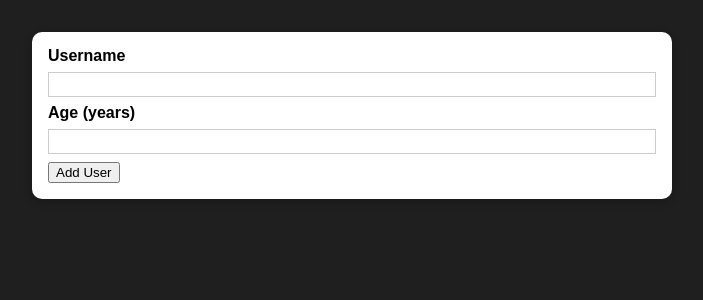
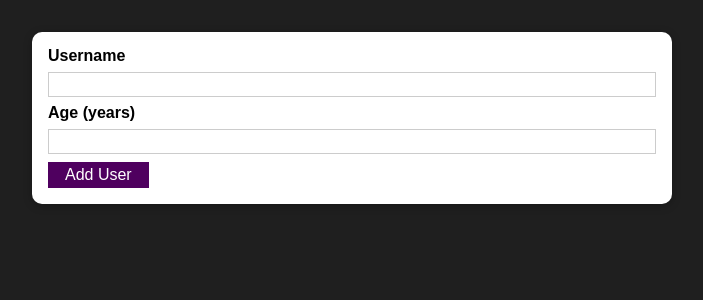
Before and after one commit to emreincel/react-userbase-ts, a React (Create React App) app: page / in a window 1280 px wide. Shown: the top 300 px of the page, without its empty margins (288-991 px from the left). Built offline with nearby package versions, Linux system fonts and the light colour scheme.

Commit message:
Add User Input State and Validation

```diff
--- a/src/components/UI/Button/index.tsx
+++ b/src/components/UI/Button/index.tsx
@@ -0,0 +1,18 @@
+import React from 'react';
+
+import styles from './styles.module.css';
+
+type TProps = {
+  type?: 'submit' | 'reset' | 'button' | undefined;
+  children: string;
+};
+
+const Button = ({ type, children }: TProps) => {
+  return (
+    <button className={styles.button} type={type || 'button'}>
+      {children}
+    </button>
+  );
+};
+
+export default Button;
--- a/src/components/UI/Button/styles.module.css
+++ b/src/components/UI/Button/styles.module.css
@@ -0,0 +1,18 @@
+.button {
+  font: inherit;
+  border: 1px solid #4f005f;
+  background: #4f005f;
+  color: white;
+  padding: 0.25rem 1rem;
+  cursor: pointer;
+}
+
+.button:hover,
+.button:active {
+  background: #741188;
+  border-color: #741188;
+}
+
+.button:focus {
+  outline: none;
+}
--- a/src/components/Users/AddUser/index.tsx
+++ b/src/components/Users/AddUser/index.tsx
@@ -1,20 +1,65 @@
-import React from 'react';
+import React, { useState } from 'react';
+
 import Card from '../../UI/Card';
+import Button from '../../UI/Button';
 import styles from './styles.module.css';
+import IUserModel from './../../../libs/models/user.model';
 
 const AddUser = () => {
+  const [enteredUser, setEnteredUser] = useState<IUserModel>({
+    username: '',
+    age: '',
+  });
+
   const addUserHandler = (event: React.FormEvent<HTMLFormElement>) => {
     event.preventDefault();
+    if (
+      enteredUser?.username.trim().length === 0 ||
+      enteredUser?.age.trim().length === 0
+    ) {
+      return;
+    }
+    if (+enteredUser.age < 1) {
+      return;
+    }
+    console.log('enteredUser', enteredUser);
+    setEnteredUser({
+      username: '',
+      age: '',
+    });
+  };
+
+  const onChangeHandler = (
+    event: React.ChangeEvent<HTMLInputElement>
+  ): void => {
+    const name = event.target.name;
+    const value = event.target.value;
+    setEnteredUser({
+      ...(enteredUser ?? {}),
+      [name]: value,
+    });
   };
 
   return (
     <Card className={styles.input}>
       <form onSubmit={addUserHandler}>
         <label htmlFor="username">Username</label>
-        <input id="username" type="text" />
+        <input
+          name="username"
+          id="username"
+          type="text"
+          onChange={onChangeHandler}
+          value={enteredUser?.username || ''}
+        />
         <label htmlFor="age">Age (years)</label>
-        <input id="age" type="text" />
-        <button type="submit">Add User</button>
+        <input
+          name="age"
+          id="age"
+          type="text"
+          onChange={onChangeHandler}
+          value={enteredUser?.age || ''}
+        />
+        <Button type="submit">Add User</Button>
       </form>
     </Card>
   );
--- /dev/null
+++ b/src/libs/models/user.model.ts
@@ -0,0 +1,6 @@
+interface IUserModel {
+  username: string;
+  age: string;
+}
+
+export default IUserModel;
```
